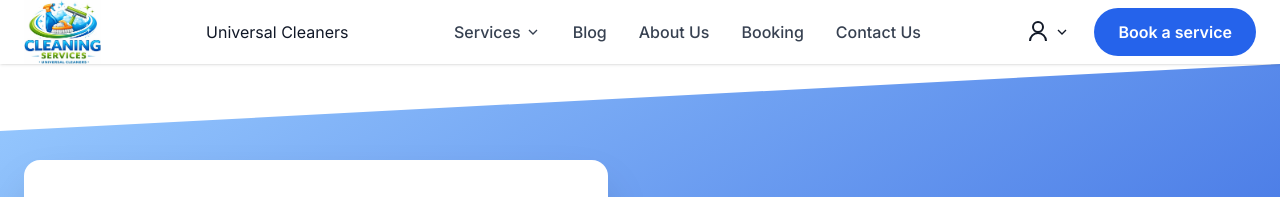
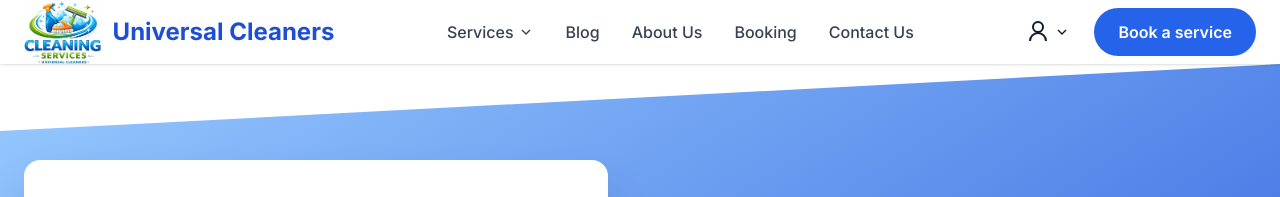
Before and after one commit to narasha263/Universal-Cleaners, a plain HTML site: page index.html in a window 1280 px wide. Shown: the top 197 px of the page. Drawn offline with nearby package versions, Linux system fonts and the light colour scheme.

Commit message:
Update index.html

```diff
--- a/index.html
+++ b/index.html
@@ -39,9 +39,15 @@
 <header class="bg-white shadow sticky top-0 z-50">
   <div class="max-w-7xl mx-auto px-6 h-16 flex items-center justify-between">
 
-  <!-- LOGO -->
-<img src="logo.jpeg" alt="Universal Cleaners Logo" class="h-14 md:h-16 w-auto"> <div style="bg-blue-700">
-Universal   Cleaners </div>
+<!-- LOGO + SITE NAME -->
+<div class="flex items-center gap-3">
+  <img src="logo.jpeg" alt="Universal Cleaners Logo" class="h-14 md:h-16 w-auto">
+
+  <span class="text-xl md:text-2xl font-bold text-blue-700 leading-tight">
+    Universal Cleaners
+  </span>
+</div>
+
     <!-- NAV -->
     <nav class="hidden md:flex items-center space-x-8 font-medium text-gray-700">
 
```
